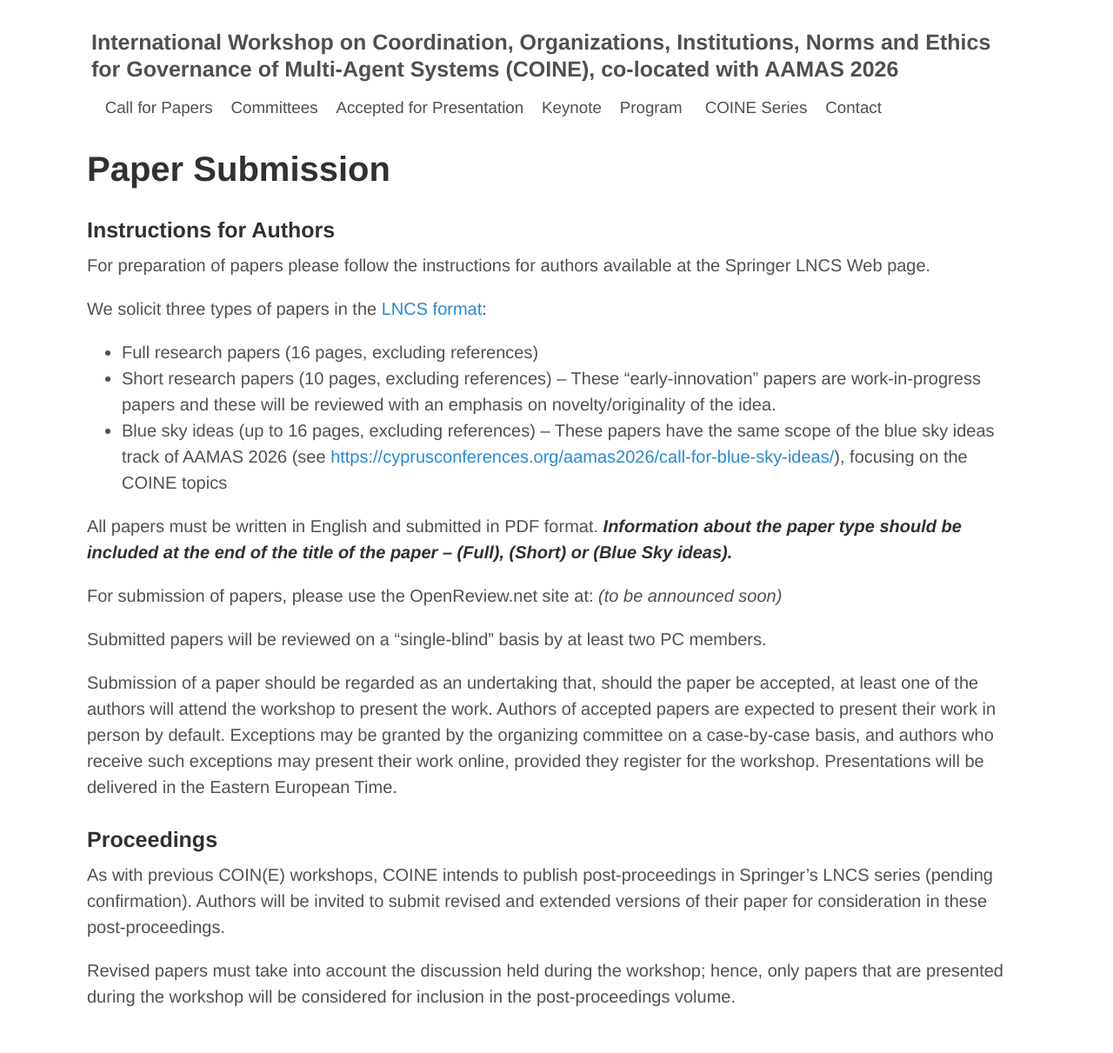
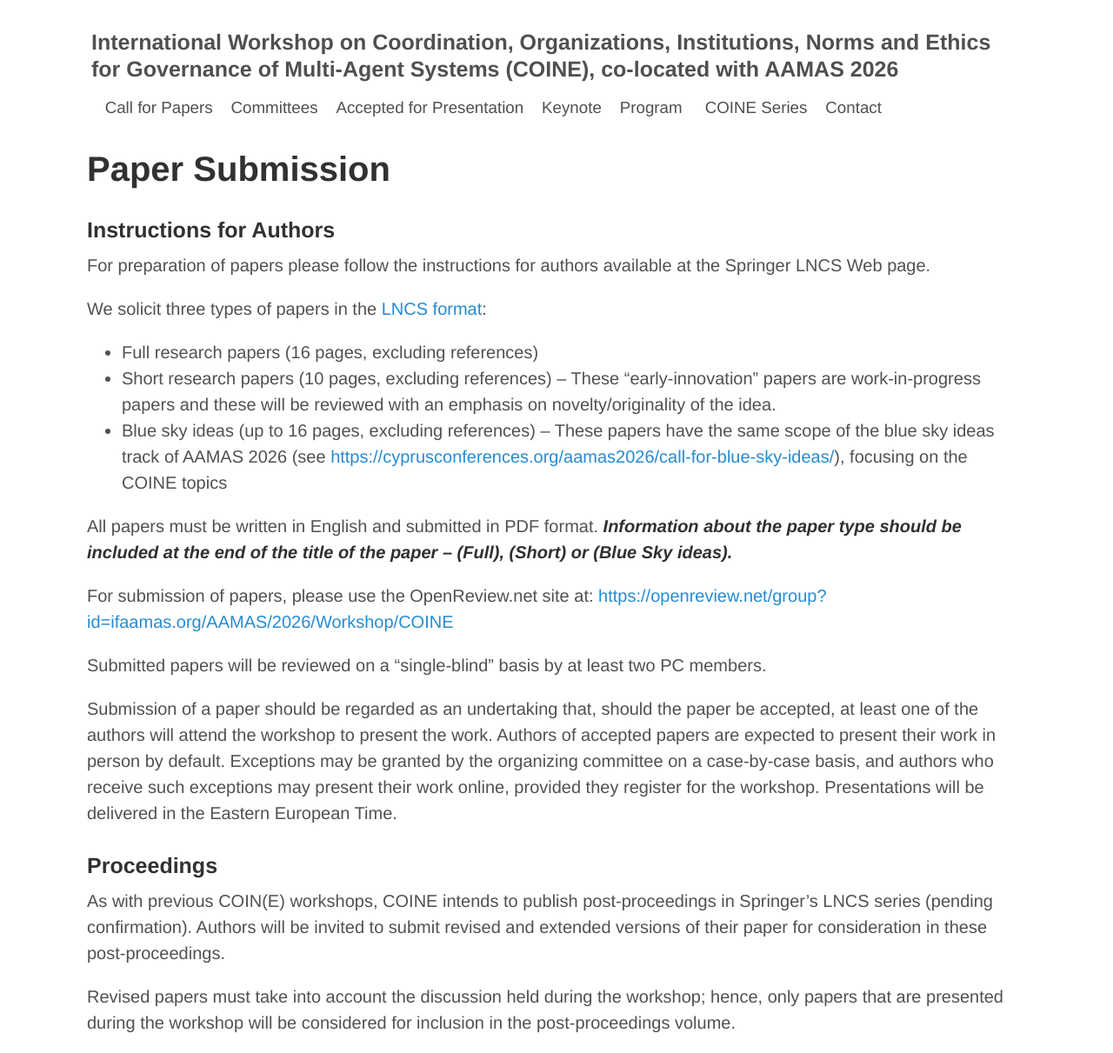
Before and after one commit to coin-workshop/coine-2026-paphos, a Jekyll site: the page built from paper_submission.md, in a window 1280 px wide. Shown: the whole page at 87% size. Built offline with Jekyll 4.4.1, drawn with Linux system fonts in a browser that asks for light colours; before the commit the page ends 1181 px from its top, so only the background shows below that.

Commit message:
Add openreview submission link

```diff
--- a/paper_submission.md
+++ b/paper_submission.md
@@ -17,7 +17,7 @@ We solicit three types of papers in the [LNCS format](https://www.springer.com/g
 
 All papers must be written in English and submitted in PDF format. __*Information about the paper type should be included at the end of the title of the paper – (Full), (Short) or (Blue Sky ideas).*__
 
-For submission of papers, please use the OpenReview.net site at: _(to be announced soon)_
+For submission of papers, please use the OpenReview.net site at: [https://openreview.net/group?id=ifaamas.org/AAMAS/2026/Workshop/COINE](https://openreview.net/group?id=ifaamas.org/AAMAS/2026/Workshop/COINE)
 
 Submitted papers will be reviewed on a "single-blind" basis by at least two PC members.
 
```
Also changed, not shown: call_for_papers.md (+1 -1 lines).
